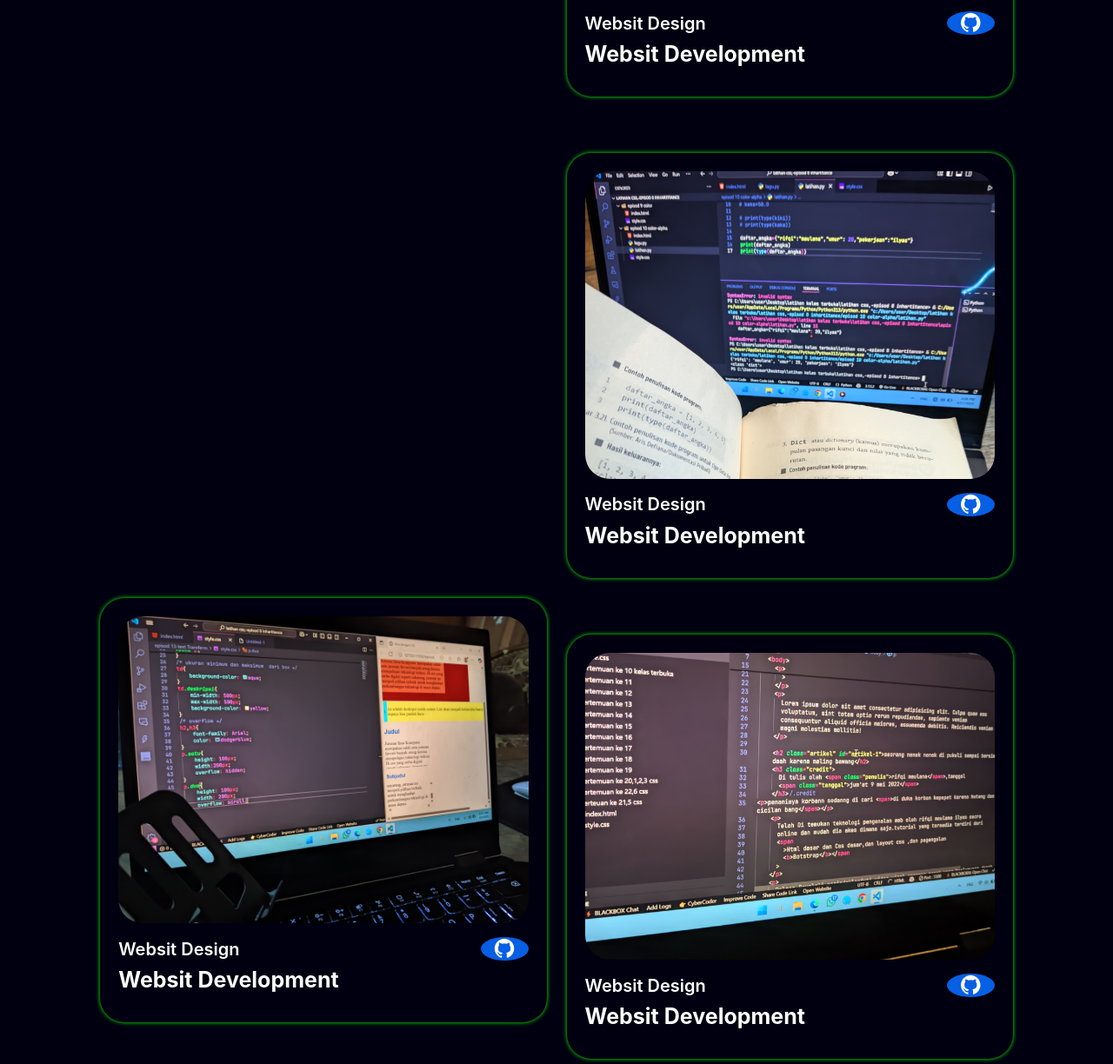
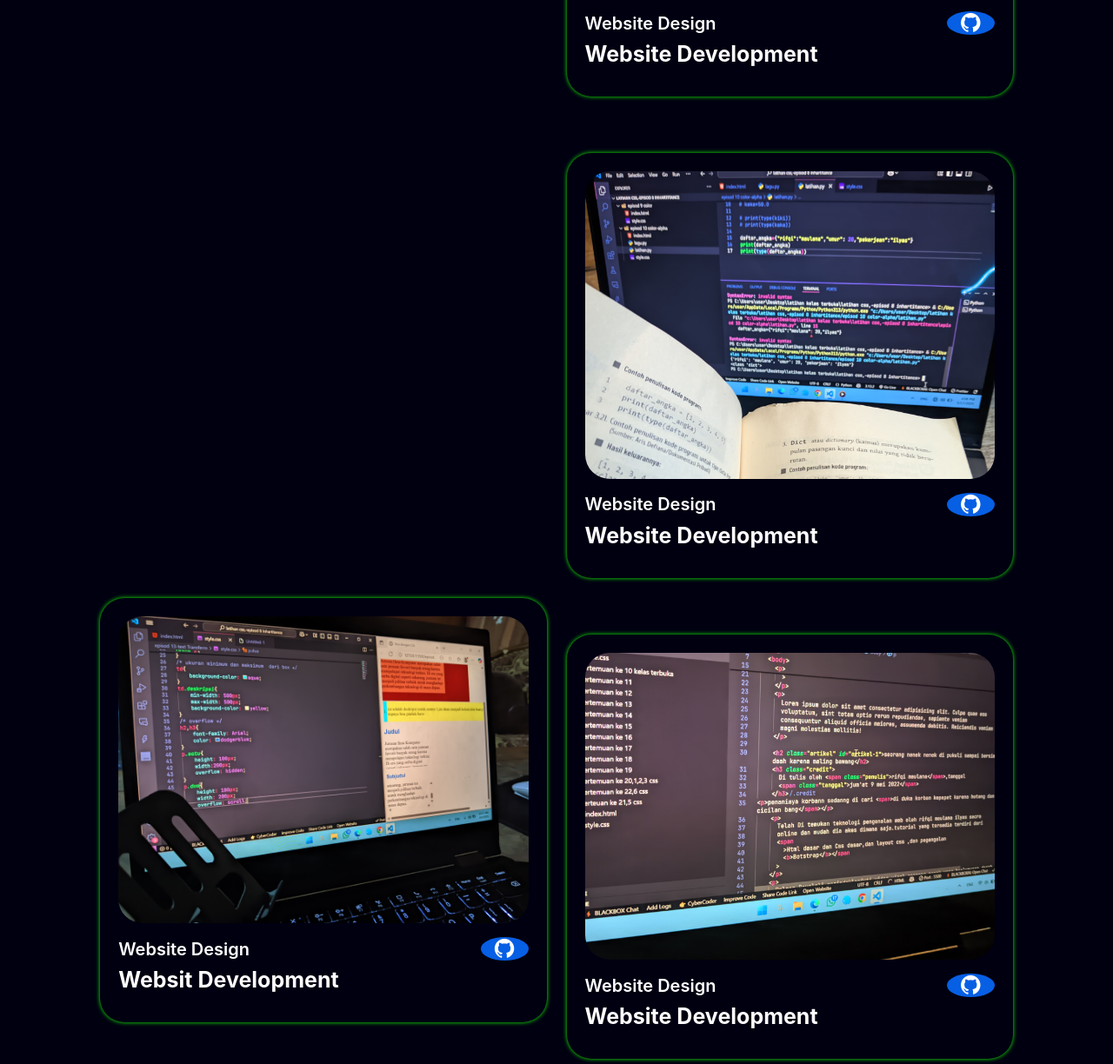
Before and after one commit to rifqi076655/portofolio, a plain HTML site: page index.html in a window 1280 px wide. Shown: the part 2216-3440 px from the top of the page at 87% size. Drawn offline with nearby package versions, Linux system fonts and the light colour scheme.

Commit message:
Update index.html

```diff
--- a/index.html
+++ b/index.html
@@ -80,7 +80,7 @@
           <img src="img/coding1 R.jpg" alt="" />
           <div class="main-row">
             <div class="row-text">
-              <h5>Websit Design</h5>
+              <h5>Website Design</h5>
             </div>
             <div class="row-icon">
               <i class="bx bxl-github"></i>
@@ -94,13 +94,13 @@
           <img src="img/potong2 R.jpg" alt="" />
           <div class="main-row">
             <div class="row-text">
-              <h5>Websit Design</h5>
+              <h5>Website Design</h5>
             </div>
             <div class="row-icon">
               <i class="bx bxl-github"></i>
             </div>
           </div>
-          <h4>Websit Development</h4>
+          <h4>Website Development</h4>
         </div>
 
         <div class="portofolio-content">
@@ -108,13 +108,13 @@
           <img src="img/potong1 R.jpg" alt="" />
           <div class="main-row">
             <div class="row-text">
-              <h5>Websit Design</h5>
+              <h5>Website Design</h5>
             </div>
             <div class="row-icon">
               <i class="bx bxl-github"></i>
             </div>
           </div>
-          <h4>Websit Development</h4>
+          <h4>Website Development</h4>
         </div>
 
         <div class="portofolio-content">
@@ -122,13 +122,13 @@
           <img src="img/potong4 R.jpg" alt="" />
           <div class="main-row">
             <div class="row-text">
-              <h5>Websit Design</h5>
+              <h5>Website Design</h5>
             </div>
             <div class="row-icon">
               <i class="bx bxl-github"></i>
             </div>
           </div>
-          <h4>Websit Development</h4>
+          <h4>Website Development</h4>
         </div>
 
         <div class="portofolio-content">
@@ -136,26 +136,26 @@
           <img src="img/potong3 R.jpg" alt="" />
           <div class="main-row">
             <div class="row-text">
-              <h5>Websit Design</h5>
+              <h5>Website Design</h5>
             </div>
             <div class="row-icon">
               <i class="bx bxl-github"></i>
             </div>
           </div>
-          <h4>Websit Development</h4>
+          <h4>Website Development</h4>
         </div>
 
         <div class="row">
           <img src="img/potong2 R.jpg" alt="" />
           <div class="main-row">
             <div class="row-text">
-              <h5>Websit Design</h5>
+              <h5>Website Design</h5>
             </div>
             <div class="row-icon">
               <i class="bx bxl-github"></i>
             </div>
           </div>
-          <h4>Websit Development</h4>
+          <h4>Website Development</h4>
         </div>
       </div>
     </section>
```
